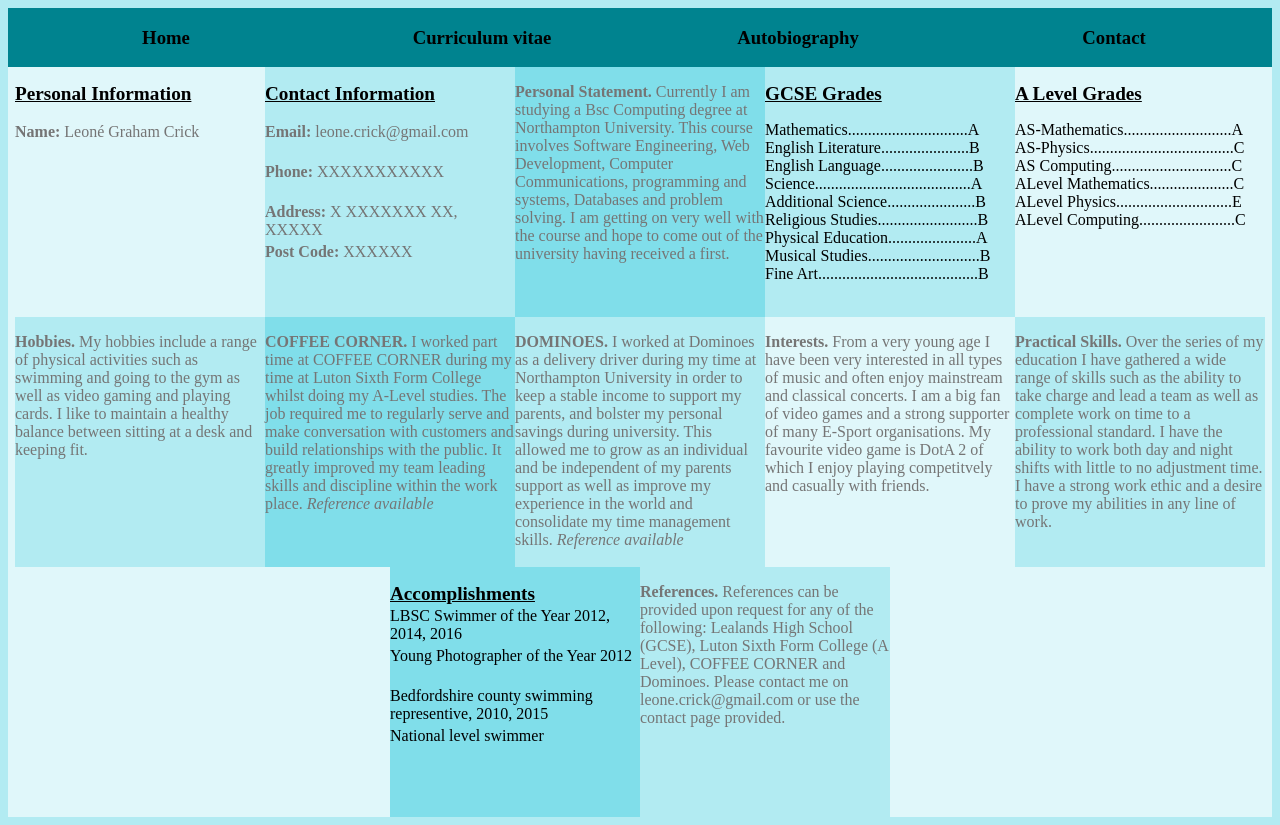
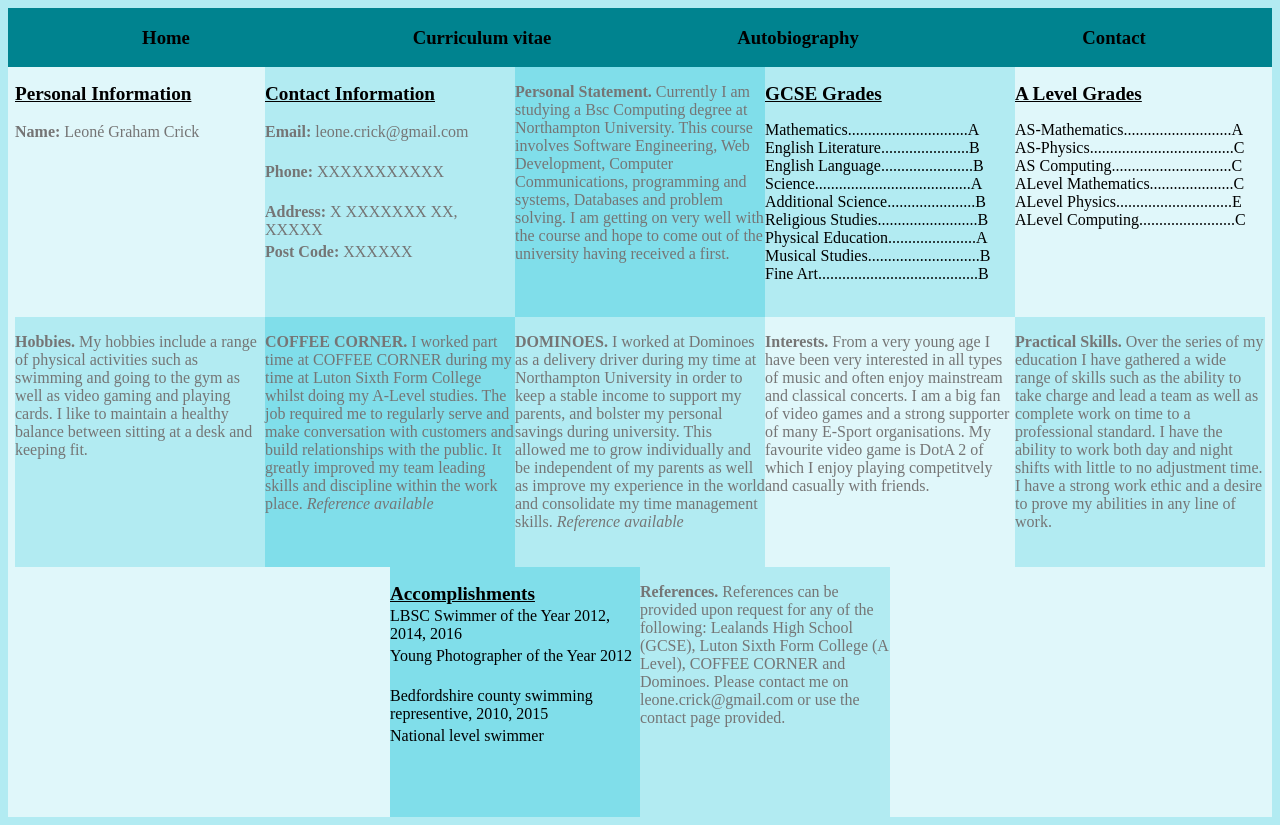
Before and after one commit to LGCrick/Assignment1, a plain HTML site: page cv.html in a window 1280 px wide. Drawn offline with Linux system fonts and the light colour scheme.

Commit message:
final cv polishing

```diff
--- a/cv.html
+++ b/cv.html
@@ -127,8 +127,8 @@
             I worked at Dominoes as a delivery driver during my time at Northampton University
             in order to keep a stable income to support my parents,
             and bolster my personal savings during university. This allowed
-            me to grow as an individual and be independent of my parents
-            support as well as improve my experience in the world and consolidate
+            me to grow individually and be independent of my parents
+            as well as improve my experience in the world and consolidate
             my time management skills.
             <I>Reference available</I>
           </p>
```
